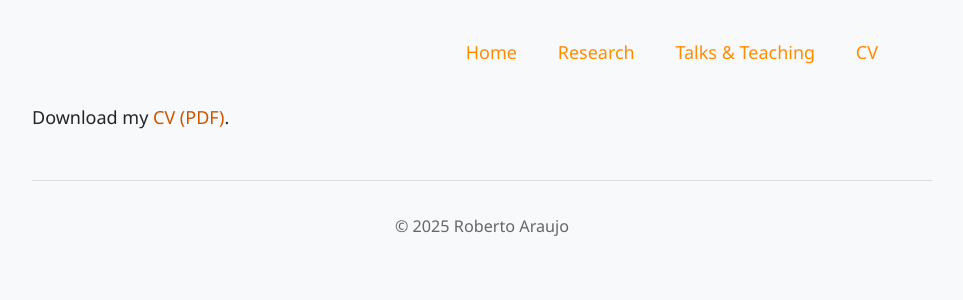
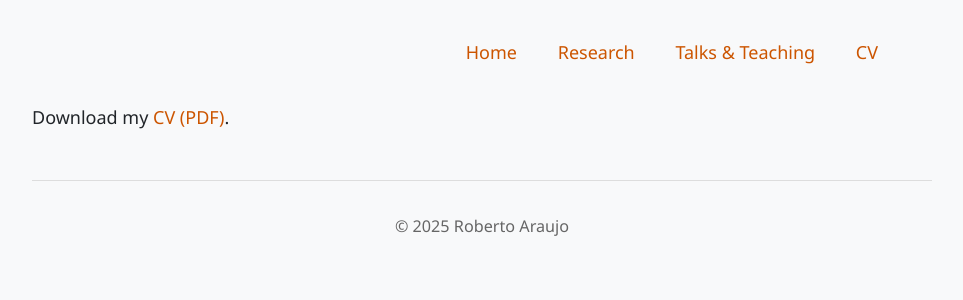
Before and after one commit to r-saraujo/r-saraujo.github.io, a Jekyll site: the page built from cv.md, in a window 1280 px wide. Shown: the top 300 px of the page, without its empty margins (158-1121 px from the left). Built offline with Jekyll 4.4.1, drawn with Linux system fonts in a browser that asks for light colours.

Commit message:
Update style.css

```diff
--- a/assets/style.css
+++ b/assets/style.css
@@ -73,7 +73,7 @@ h1 {
 nav a {
   margin: 0 1em;
   text-decoration: none;
-  color: darkorange;
+  color: #CC5500;
 }
 nav a:hover {
   text-decoration: underline;
```
